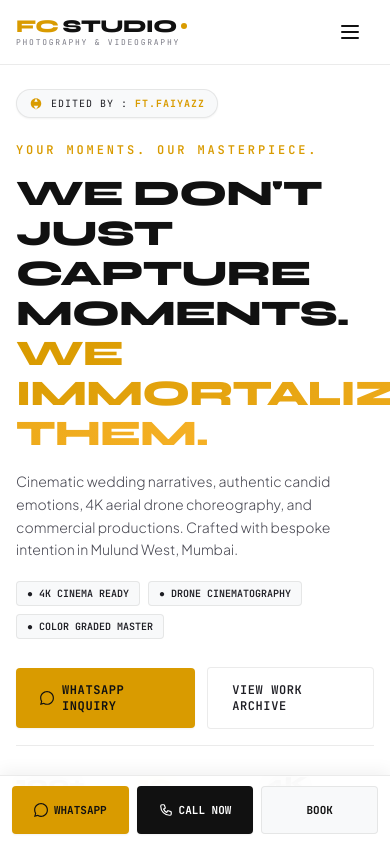
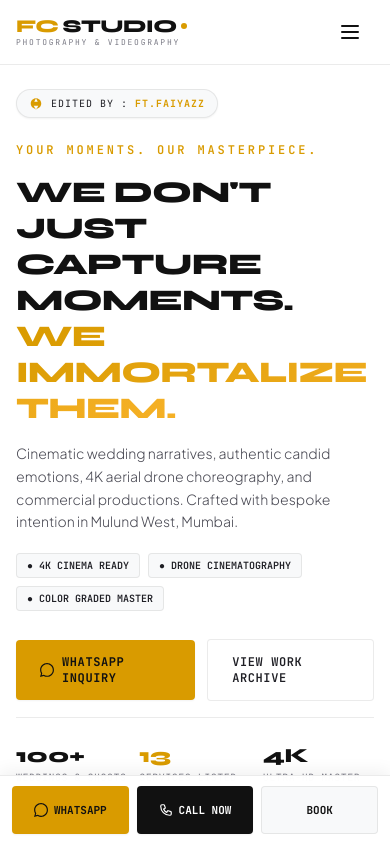
Before and after one commit to techhub101/fcstudio, a plain HTML site: page index.html in a window 390 px wide. Shown: the top 844 px of the page. Drawn offline with nearby package versions, Linux system fonts and the light colour scheme.

Commit message:
Update index.html

```diff
--- a/index.html
+++ b/index.html
@@ -227,7 +227,7 @@
             YOUR MOMENTS. OUR MASTERPIECE.
           </p>
 
-          <h1 class="font-display font-extrabold text-3xl xs:text-4xl sm:text-4xl md:text-5xl text-studio-black uppercase tracking-tight leading-[1.05]">
+          <h1 class="font-display font-extrabold text-3xl xs:text-3xl sm:text-4xl md:text-5xl text-studio-black uppercase tracking-tight leading-[1.05]">
             WE DON'T JUST CAPTURE MOMENTS.<br>
             <span class="text-transparent bg-clip-text bg-gradient-to-r from-studio-gold to-studio-goldLight">WE IMMORTALIZE THEM.</span>
           </h1>
```
